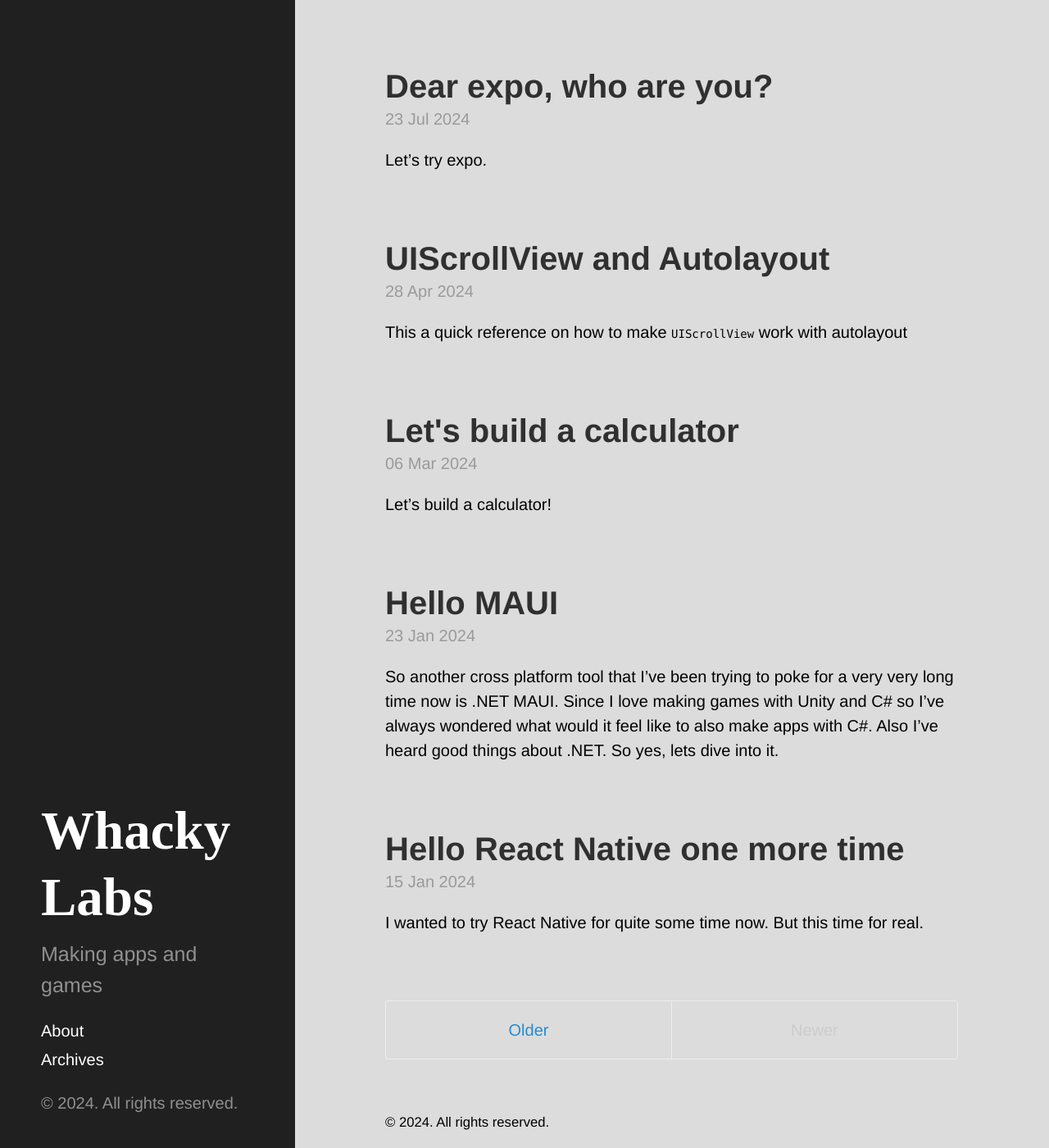
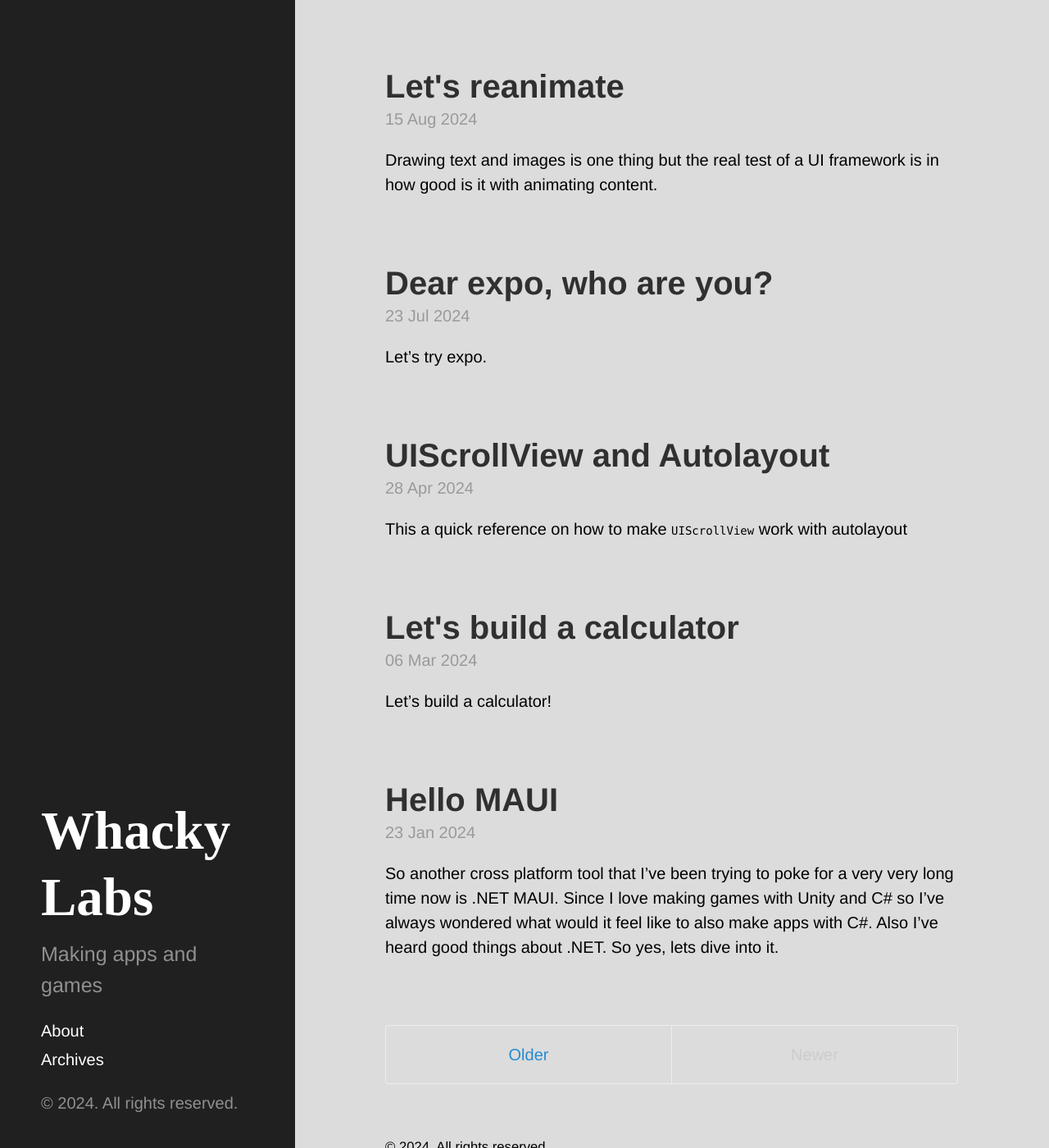
Before and after one commit to chunkyguy/chunkyguy.github.io, a Jekyll site: the page built from index.html, in a window 1280 px wide and 1400 px high. Shown: the whole window at 82% size. Built offline with Jekyll 4.4.1, drawn with Linux system fonts in a browser that asks for light colours; the list of posts is cut into pages by our own code; some of the changed lines change nothing that is shown.

Commit message:
post: let's reanimate

````diff
--- /dev/null
+++ b/_posts/2024-08-15-let-reanimate.md
@@ -0,0 +1,183 @@
+---
+layout: post
+title: Let's reanimate
+date: 2024-08-15 17:16 +0200
+categories: js reactnative animation
+published: true
+---
+
+Drawing text and images is one thing but the real test of a UI framework is in how good is it with animating content.
+
+<a href="https://imgflip.com/i/9098i4"><img src="https://i.imgflip.com/9098i4.jpg" title="made at imgflip.com"/></a>
+
+And my test for animation is the classic [MoveMe](https://developer.apple.com/library/archive/samplecode/MoveMe/Introduction/Intro.html#//apple_ref/doc/uid/DTS40007315) based on the Apple's sample code.
+
+The idea is to draw three boxes on the screen. When selected the box changes color and scales up and then can be moved around with the drag gesture and eventually restores back to original color and size when released.
+
+Let's build that sample using React Native's Reanimated library.
+
+### Setup
+I'm following the official docs but not using their template. So I've a basic project created with the blank template and installed the dependencies
+
+```
+npx create-expo-app playground --template blank
+npx expo install react-native-reanimated
+npx expo install react-native-gesture-handler
+```
+
+Next, I added the plugin
+
+```jsx
+module.exports = function (api) {
+  api.cache(true);
+  return {
+    presets: ["babel-preset-expo"],
+    plugins: ["react-native-reanimated/plugin"],
+  };
+};
+```
+
+And then draw 3 squares on screen:
+
+```jsx
+import { StatusBar } from "expo-status-bar";
+import { StyleSheet, View } from "react-native";
+import Animated from "react-native-reanimated";
+
+function Square() {
+  return <Animated.View style={styles.square}></Animated.View>;
+}
+
+export default function App() {
+  return (
+    <View style={styles.container}>
+      <StatusBar style="auto" />
+      <Square />
+      <Square />
+      <Square />
+    </View>
+  );
+}
+
+const styles = StyleSheet.create({
+  container: {
+    flex: 1,
+    backgroundColor: "#fff",
+    alignItems: "center",
+    justifyContent: "space-evenly",
+  },
+  square: {
+    width: 100,
+    height: 100,
+    backgroundColor: "blue",
+  },
+});
+```
+![set up]({{site.url}}/assets/reanimate/setup.png)
+
+### Add gesture handler
+To add support for gesture handlers we first need to wrap the content within the `GestureHandlerRootView`
+
+```jsx
+<GestureHandlerRootView style={styles.container}>
+  <Square />
+  <Square />
+  <Square />
+</GestureHandlerRootView>
+```
+
+And then wrap each `Square` within `GestureDetector`
+
+```jsx
+function Square() {
+  const gesture = Gesture.Pan();
+
+  return (
+    <GestureDetector gesture={gesture}>
+      <Animated.View style={styles.square} />
+    </GestureDetector>
+  );
+}
+```
+
+### Handle gesture events
+To handle gesture we first need to create a `SharedValue` which is like `State` but for animation states. For example, to change the background color when selected we need to listen to `onBegin` and `onFinalize` events and update the style:
+
+```jsx
+function Square() {
+  const isPressed = useSharedValue(false);
+  const animStyle = useAnimatedStyle(() => {
+    return {
+      backgroundColor: isPressed.value ? "red" : "blue",
+    };
+  });
+
+  const gesture = Gesture.Pan()
+    .onBegin(() => {
+      isPressed.value = true;
+    })
+    .onFinalize(() => {
+      isPressed.value = false;
+    });
+
+  return (
+    <GestureDetector gesture={gesture}>
+      <Animated.View style={[styles.square, animStyle]} />
+    </GestureDetector>
+  );
+}
+```
+
+Supporting drag is similar. We need to store start and current positions and then update the current position on `onChange` event. The `onChange` provides the delta change that we then need to add to the start position to calculate the final current position. And then, finally at the `onFinalize` event we can sync the start and current positions.
+
+```jsx
+function Square() {
+  const isPressed = useSharedValue(false);
+  const startPos = useSharedValue({ x: 0, y: 0 });
+  const pos = useSharedValue({ x: 0, y: 0 });
+  const animStyle = useAnimatedStyle(() => {
+    return {
+      backgroundColor: isPressed.value ? "red" : "blue",
+      transform: [
+        { translateX: pos.value.x },
+        { translateY: pos.value.y },
+        { scale: withSpring(isPressed.value ? 1.2 : 1) },
+      ],
+    };
+  });
+
+  const gesture = Gesture.Pan()
+    .onBegin(() => {
+      isPressed.value = true;
+    })
+    .onChange((e) => {
+      pos.value = {
+        x: startPos.value.x + e.translationX,
+        y: startPos.value.y + e.translationY,
+      };
+    })
+    .onFinalize(() => {
+      isPressed.value = false;
+      startPos.value = {
+        x: pos.value.x,
+        y: pos.value.y,
+      };
+    });
+
+  return (
+    <GestureDetector gesture={gesture}>
+      <Animated.View style={[styles.square, animStyle]} />
+    </GestureDetector>
+  );
+}
+```
+
+And there you have it
+
+![final]({{site.url}}/assets/reanimate/final.gif)
+
+### References
+- [react-native-reanimated](https://docs.swmansion.com/react-native-reanimated)
+- [react-native-gesture-handler](https://docs.swmansion.com/react-native-gesture-handler)
+- [The basics of PanGestureHandler with React Native Reanimated 2](https://youtu.be/4HUreYYoE6U?si=rZ53Yvft9nbdlGAC)
+- [Data-Driven UI with UIKit](https://whackylabs.com/layout/ui/swift/ios/2022/12/12/layout-driven-ui/)
````
Also changed, not shown: _posts/2024-07-23-dear-expo-who-are-you.md (+5 -2 lines), assets/reanimate/final.gif (added), assets/reanimate/setup.png (added).
